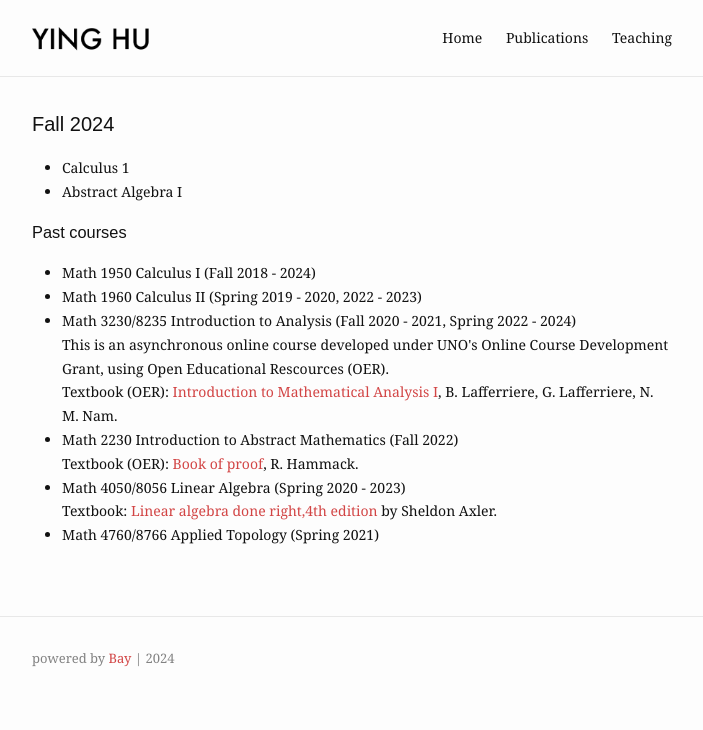
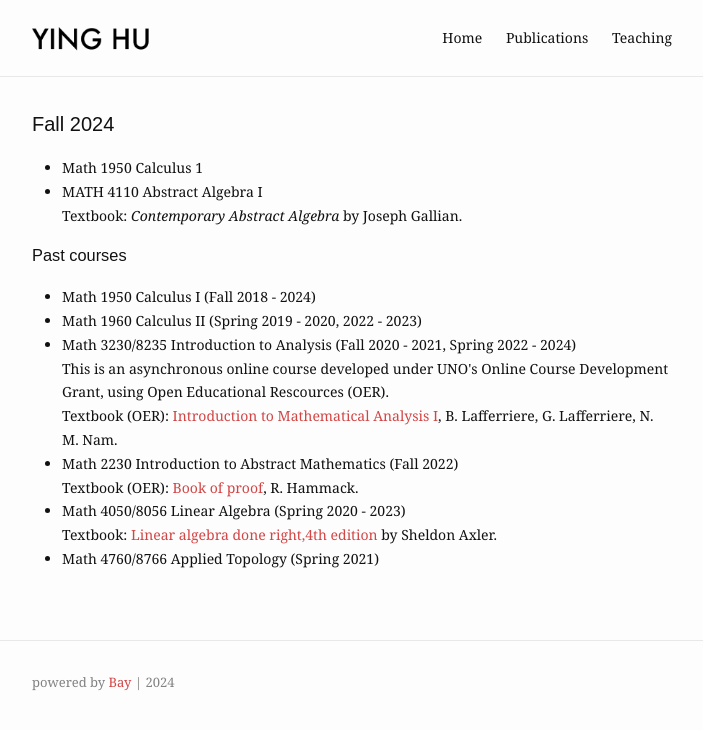
Before and after one commit to yinghu-math/yinghu-math.github.io, a Jekyll site: the page built from teaching.md, in a window 1280 px wide. Shown: the top 730 px of the page, without its empty margins (288-991 px from the left). Built offline with Jekyll 4.4.1, drawn with Linux system fonts in a browser that asks for light colours.

Commit message:
fix deprecation warnings.

```diff
--- a/_sass/_base.scss
+++ b/_sass/_base.scss
@@ -52,7 +52,7 @@ ol,
 dl,
 figure,
 %vertical-rhythm {
-  margin-bottom: $spacing-unit / 2;
+  margin-bottom: calc(#{$spacing-unit} / 2);
 }
 
 /**
@@ -144,7 +144,7 @@ strong {
 blockquote {
   color: $grey-color;
   border-left: 4px solid $grey-color-light;
-  padding-left: $spacing-unit / 2;
+  padding-left: calc(#{$spacing-unit} / 2);
   font-size: 100%;
   letter-spacing: -0.5px;
   font-style: italic;
@@ -188,15 +188,15 @@ pre {
   max-width:         calc(700px - (#{$spacing-unit} * 2));
   margin-right: auto;
   margin-left: auto;
-  padding-right: $spacing-unit;
-  padding-left: $spacing-unit;
+  padding-right: calc(#{$spacing-unit} / 2);
+  padding-left: calc(#{$spacing-unit} / 2);
   @extend %clearfix;
 
   @include media-query($on-laptop) {
     max-width: -webkit-calc(800px - (#{$spacing-unit}));
     max-width:         calc(800px - (#{$spacing-unit}));
-    padding-right: $spacing-unit / 2;
-    padding-left: $spacing-unit / 2;
+    padding-right: calc(#{$spacing-unit} / 2);
+    padding-left: calc(#{$spacing-unit} / 2);
   }
 
   position: relative;
--- a/_sass/_layout.scss
+++ b/_sass/_layout.scss
@@ -107,7 +107,7 @@
 
 .footer-heading {
   font-size: 18px;
-  margin-bottom: $spacing-unit / 2;
+  margin-bottom: calc(#{$spacing-unit} / 2);
 }
 
 .contact-list,
@@ -119,14 +119,14 @@
 .footer-col-wrapper {
   font-size: 15px;
   color: $grey-color;
-  margin-left: -$spacing-unit / 2;
+  margin-left: calc(-#{$spacing-unit} / 2);
   @extend %clearfix;
 }
 
 .footer-col {
   float: left;
-  margin-bottom: $spacing-unit / 2;
-  padding-left: $spacing-unit / 2;
+  margin-bottom: calc(#{$spacing-unit} / 2);
+  padding-left: calc(#{$spacing-unit} / 2);
 }
 
 .footer-col-1,
--- a/teaching.md
+++ b/teaching.md
@@ -6,10 +6,11 @@
 
 <ul>
 <li>
-Calculus 1
+Math 1950 Calculus 1
 </li>
 <li>
-Abstract Algebra I
+MATH 4110 Abstract Algebra I  <br>
+Textbook: <em>Contemporary Abstract Algebra</em> by Joseph Gallian.
 </li>
 </ul>
 
```
Also changed, not shown: index.md (+1 -1 lines).
